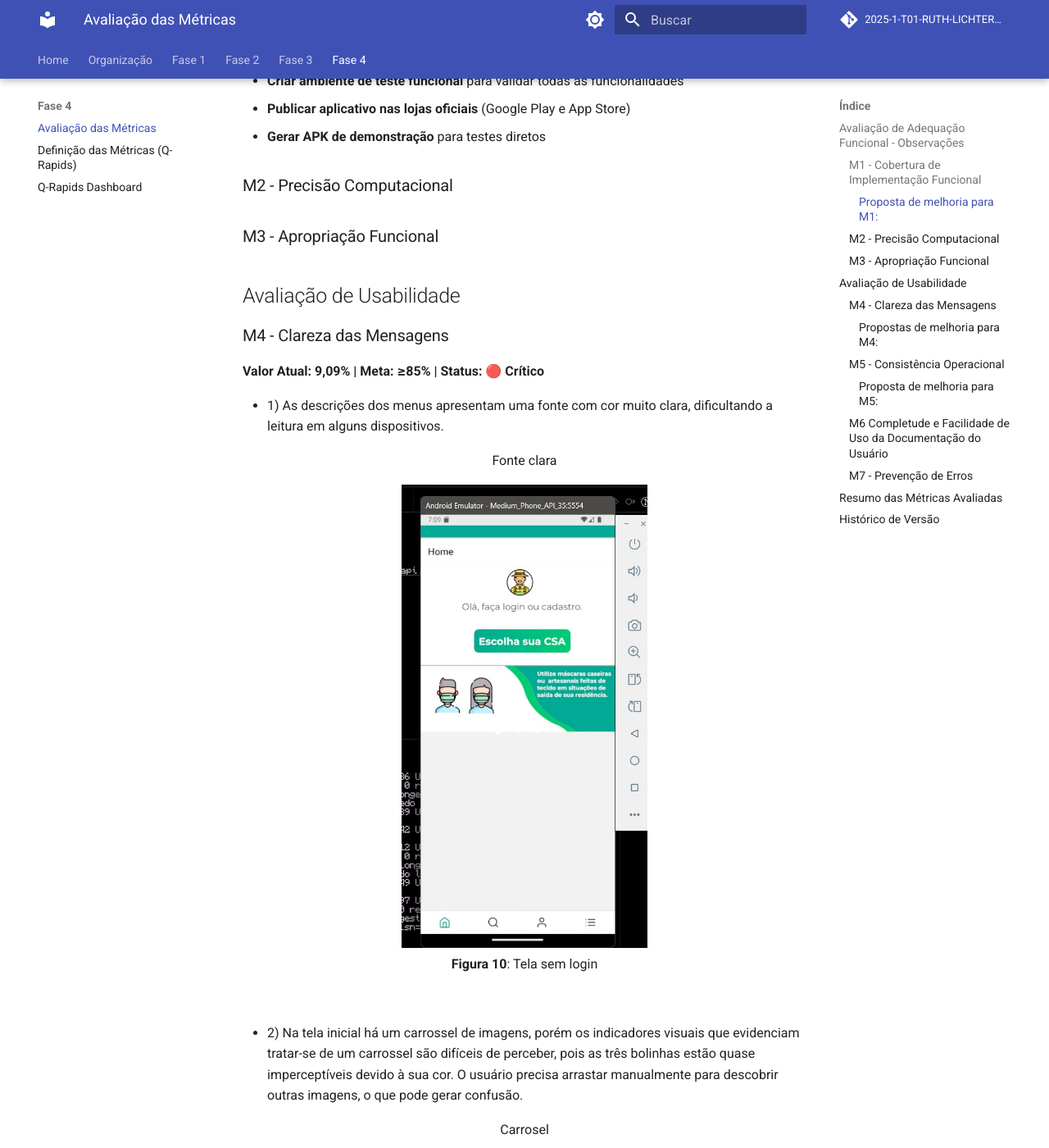
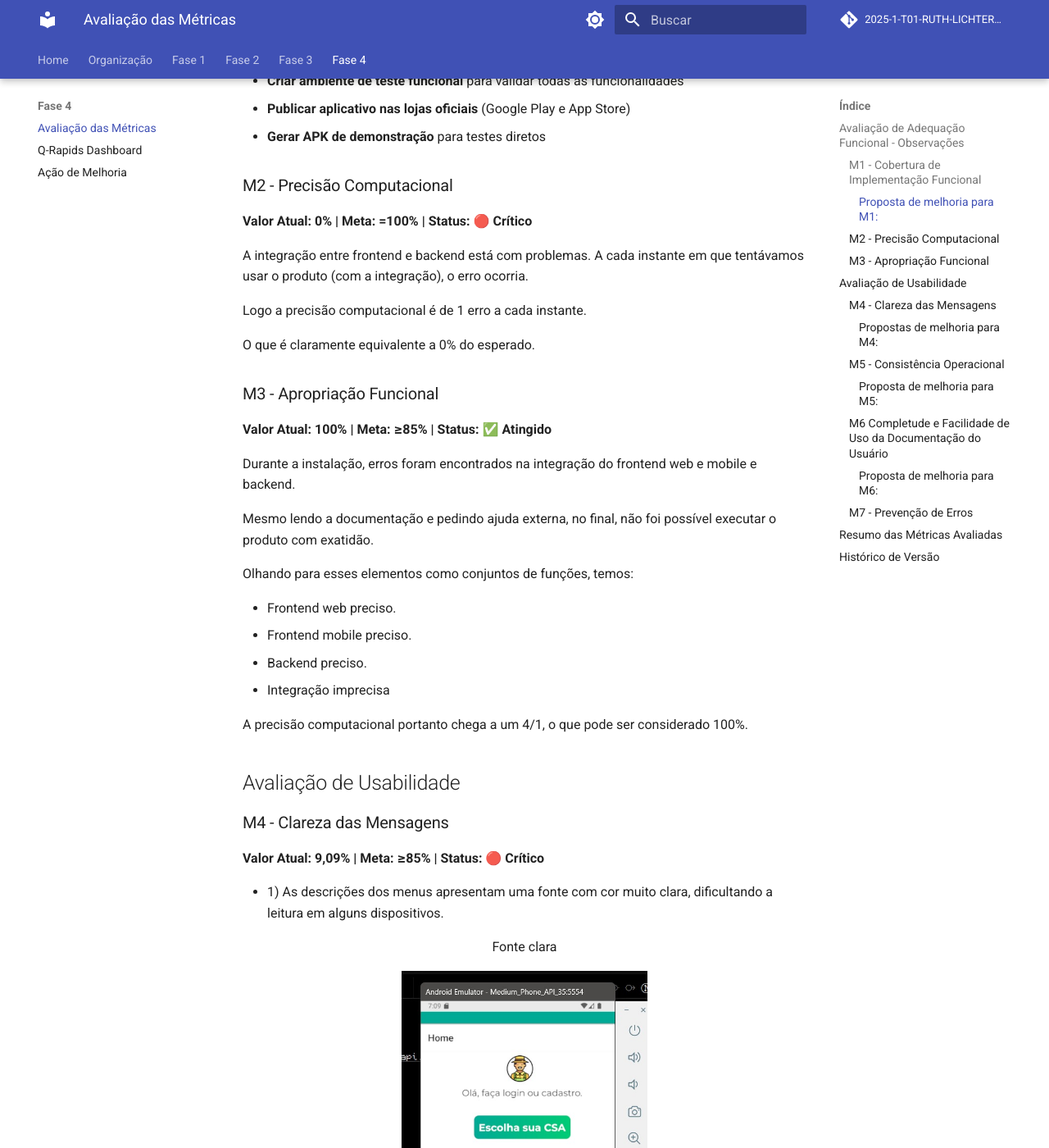
Before and after one commit to FCTE-Qualidade-de-Software-1/2025-1-T01-RUTH-LICHTERMA, an MkDocs documentation site: the page built from docs/gqm/avaliacao.md, in a window 1280 px wide and 1400 px high, scrolled down 6928 px. Shown: the whole window at 82% size. Built offline with MkDocs 1.6.1 and Material for MkDocs 9.7.7, drawn with Linux system fonts in a browser that asks for light colours; comment, search, counter and statistics services are not loaded; some of the changed text lies outside the part shown.

Commit message:
Métricas M2, M3; Ação de melhoria; tabela de contribuição.

```diff
--- a/docs/gqm/avaliacao.md
+++ b/docs/gqm/avaliacao.md
@@ -1,7 +1,7 @@
 ## Avaliação de Adequação Funcional - Observações
 
 ### M1 - Cobertura de Implementação Funcional
-**Valor Atual: 60% | Meta: ≥85% | Status: 🔴 Crítico**
+**Valor Atual: 60% | Meta: ≥85% | Status: ⚠️ Abaixo da meta**
 
 - **(F1) Cadastro**: não há opção de cadastro na plataforma web.
 
@@ -89,11 +89,32 @@ Das 5 funcionalidades, 3 foram encontradas, resultando em **60% para a M1**.
 - **Criar ambiente de teste funcional** para validar todas as funcionalidades
 - **Publicar aplicativo nas lojas oficiais** (Google Play e App Store)
 - **Gerar APK de demonstração** para testes diretos
+
 ### M2 - Precisão Computacional
+**Valor Atual: 0% | Meta: =100% | Status: 🔴 Crítico**
 
+A integração entre frontend e backend está com problemas. A cada instante em que tentávamos usar o produto (com a integração), o erro ocorria.
 
+Logo a precisão computacional é de 1 erro a cada instante.
+
+O que é claramente equivalente a 0% do esperado.
 
 ### M3 - Apropriação Funcional
+**Valor Atual: 100% | Meta: ≥85% | Status: ✅ Atingido**
+
+Durante a instalação, erros foram encontrados na integração do frontend web e mobile e backend.
+
+Mesmo lendo a documentação e pedindo ajuda externa, no final, não foi possível executar o produto com exatidão.
+
+Olhando para esses elementos como conjuntos de funções, temos:
+
+* Frontend web preciso.
+* Frontend mobile preciso.
+* Backend preciso.
+* Integração imprecisa
+
+A precisão computacional portanto chega a um 4/1, o que pode ser considerado 100%.
+
 
 ## Avaliação de Usabilidade
 
@@ -214,10 +235,15 @@ Dadas as 5 mesmas telas em dispotivos diferentes, 3 possuem problemas de impleme
 - O uso de cores muito semelhantes em determinadas telas pode gerar confusão visual, principalmente para usuários com limitações cognitivas ou baixa visão. -->
 
 ### M6  Completude e Facilidade de Uso da Documentação do Usuário
-**Valor Atual Estimado: 70% | Meta: ≥85% | Status: ⚠️ Abaixo da meta**
+**Valor Atual Estimado: 60% | Meta: ≥85% | Status: ⚠️ Abaixo da meta**
 
 - Os manuais explicam as funcionalidades do aplicativo, fluxo de uso e integrações, ajudando o usuário a entender o propósito e operação do sistema.
 - Não há instruções claras para baixar o app mobile, clonar o projeto ou configurar o ambiente local.
+
+
+#### Proposta de melhoria para M6:
+- **Documentação** documentos atualizados de com instalar
+- **Aplicativo** funcionando em lojas oficiais
 
 
 <!--
@@ -254,9 +280,12 @@ Resultando em **100% na métrica M7**.
 
 | Métrica | Valor Atual | Meta | Status |
 |---------|-------------|------|--------|
-| M1 - Completude Funcional | 60% | ≥85% | 🔴 Crítico |
+| M1 - Completude Funcional | 60% | ≥85% | ⚠️ Abaixo da meta |
+| M2 - Precisão Computacional | 0% | =100% | 🔴 Crítico |
+| M3 - Apropriação Funcional | 100% | ≥85% | ✅ Atingido |
 | M4 - Clareza das Mensagens | 9,09% | ≥85% | 🔴 Crítico |
 | M5 - Consistência Operacional | 60% | ≤10% | 🔴 Crítico |
+| M6 - M6  Completude e Facilidade de Uso da Documentação do Usuário | 60% | ≥85% | ⚠️ Abaixo da meta |
 | M7 - Prevenção a erros | 100% | ≥85% | ✅ Atingido |
 
 
@@ -307,5 +336,11 @@ Resultando em **100% na métrica M7**.
       <td>Alinhamento com as métricas SQUARE escolhidas, exclusão de métricas redundantes, combinação de justificativas das medidas, adição de novas jusitifativas e provas, ajuste das metas de todas as métricas, cálculo das medidas de todas as métricas</td>
       <td>Raphael Mendes da Silva e Breno Lucena</td>
     </tr>
+    <tr>
+      <td>1.6</td>
+      <td>07/07/2025</td>
+      <td>M2 e M3</td>
+      <td>Raphael Mendes da Silva, Breno Lucena, Luis Zarbielli e Dannyeclisson</td>
+    </tr>
   </tbody>
 </table>
--- a/mkdocs.yml
+++ b/mkdocs.yml
@@ -29,8 +29,8 @@ nav:
     - Planejamento da Avaliação: gqm/planejamentofase3.md
   - Fase 4:
     - Avaliação das Métricas: gqm/avaliacao.md
-    - Definição das Métricas (Q-Rapids): qrapid/metricas.md
     - Q-Rapids Dashboard: qrapid/dashboard.md
+    - Ação de Melhoria: melhoria.md
 
 
 theme:
```
Also changed, not shown: docs/gqm/metas.md (+9 -1 lines), docs/melhoria.md (added, +28 -0 lines), docs/organizacao/contribuicao.md (+12 -6 lines), docs/organizacao/reunioes.md (+15 -0 lines), docs/qrapid/metricas.md (deleted, +0 -101 lines), qrapid_collector.py (+7 -4 lines).
